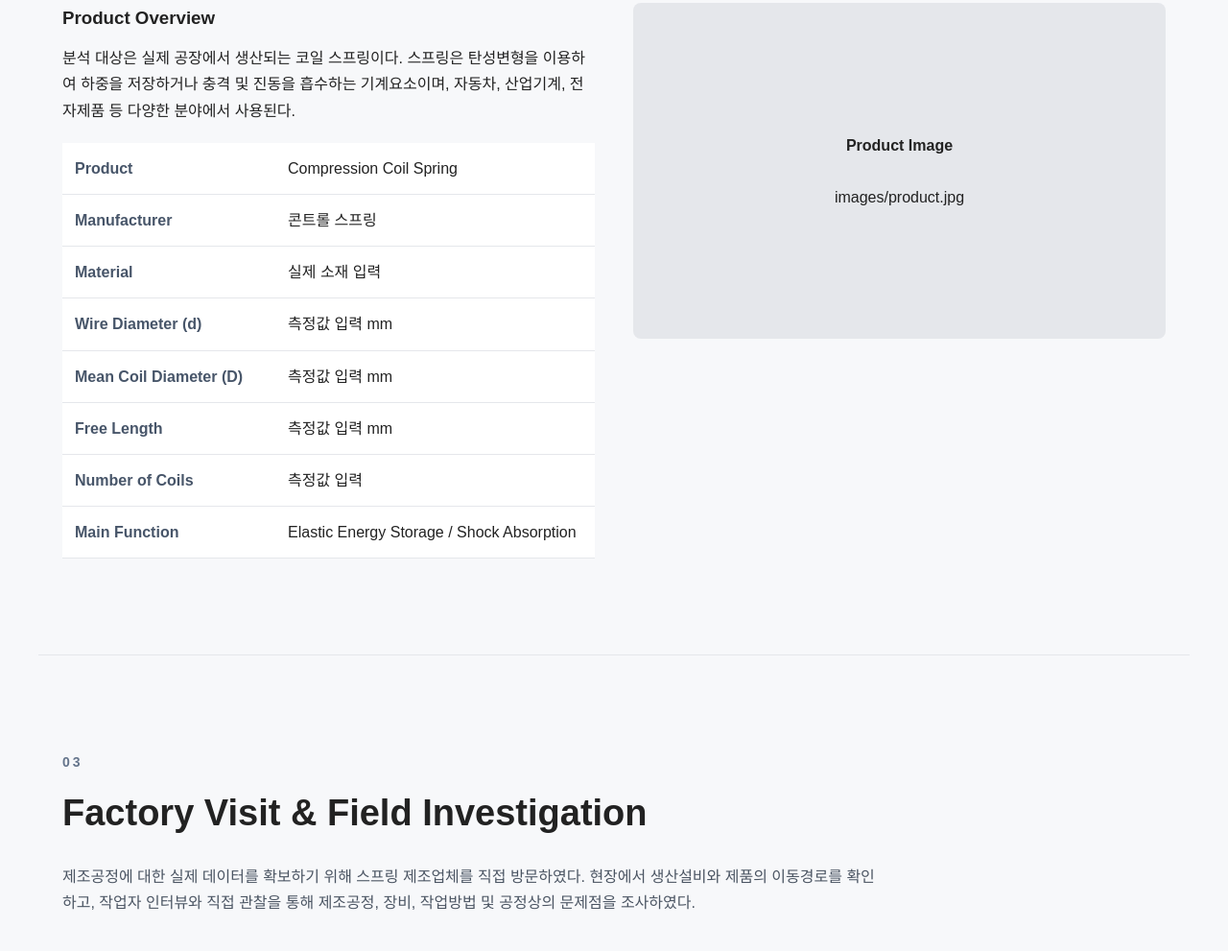
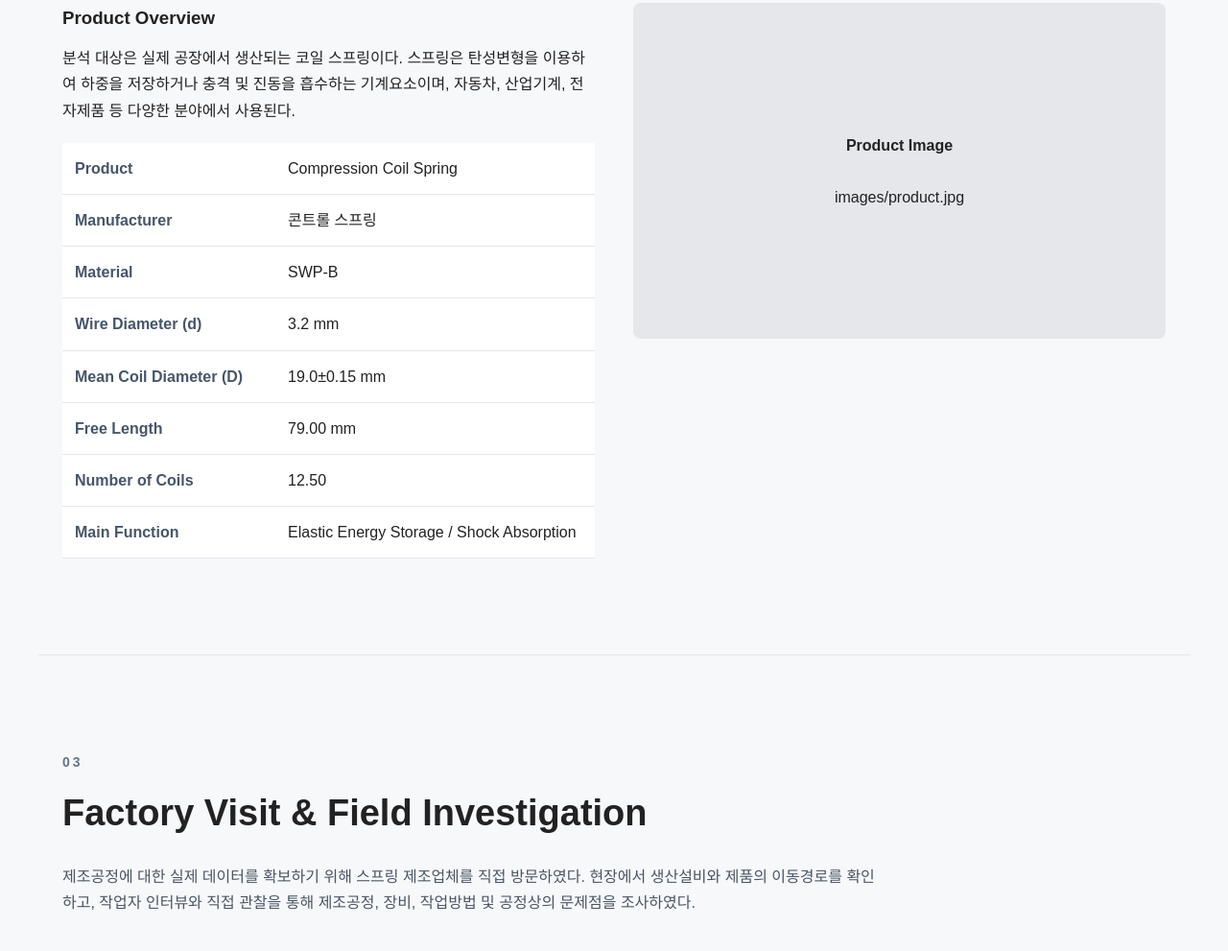
Before and after one commit to sklee221-cell/manufacturing-project, a plain HTML site: page index.html in a window 1280 px wide. Shown: the part 1382-2373 px from the top of the page at 96% size. Drawn offline with Linux system fonts and the light colour scheme.

Commit message:
Update index.html

```diff
--- a/index.html
+++ b/index.html
@@ -1173,7 +1173,7 @@
                     </th>
 
                     <td>
-                        실제 소재 입력
+                        SWP-B
                     </td>
 
                 </tr>
@@ -1186,7 +1186,7 @@
                     </th>
 
                     <td>
-                        측정값 입력 mm
+                        3.2 mm
                     </td>
 
                 </tr>
@@ -1199,7 +1199,7 @@
                     </th>
 
                     <td>
-                        측정값 입력 mm
+                        19.0±0.15 mm
                     </td>
 
                 </tr>
@@ -1212,7 +1212,7 @@
                     </th>
 
                     <td>
-                        측정값 입력 mm
+                        79.00 mm
                     </td>
 
                 </tr>
@@ -1225,7 +1225,7 @@
                     </th>
 
                     <td>
-                        측정값 입력
+                       12.50
                     </td>
 
                 </tr>
```
